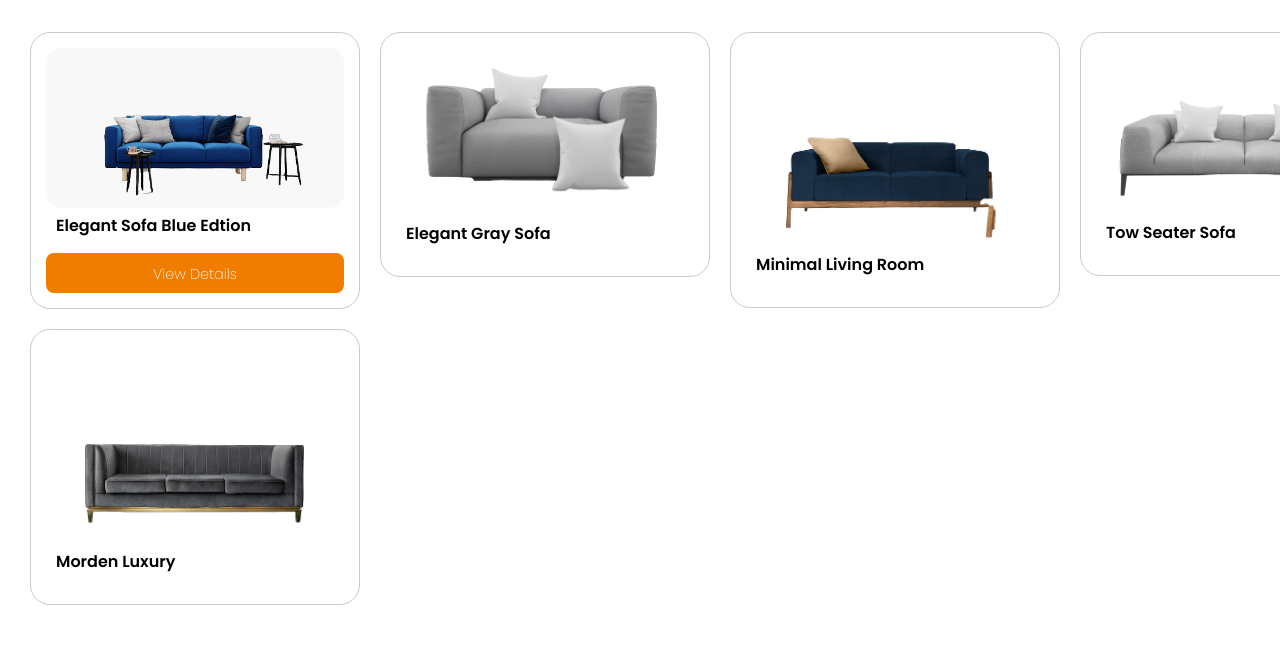
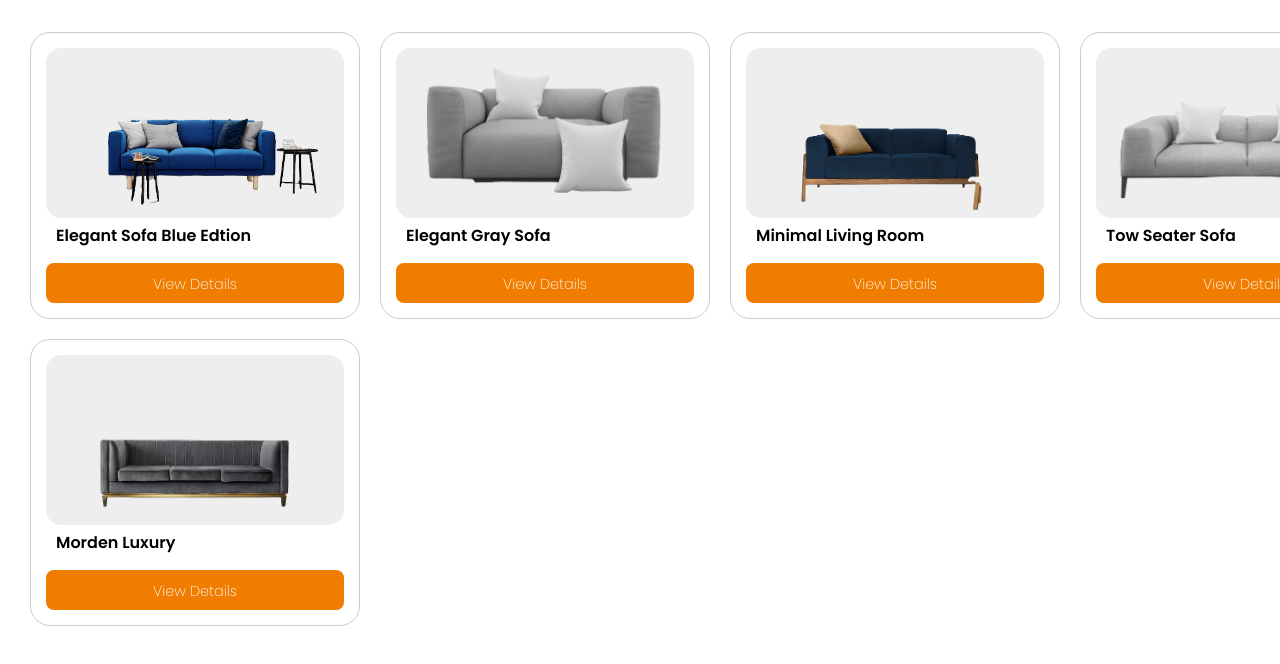
Before and after one commit to yashnayi234/ShivShaktiFurniture, a plain HTML site: page products.html in a window 1280 px wide. Shown: the part 404-1068 px from the top of the page. Drawn offline with Linux system fonts and the light colour scheme.

Commit message:
product card

```diff
--- a/assets/css/product.css
+++ b/assets/css/product.css
@@ -684,11 +684,11 @@ body::-webkit-scrollbar-thumb {
     }
     .product-bg{
         border-radius: 15px;
-        background-color: #f9f8f8;
+        background-color: #eeeeee;
     }
     .respo-img{
-        height: 70%;
-        width: 100%;
+        height: 170px;
+        width: auto;
         display: block;
         margin-left: auto;
         margin-right: auto;
--- a/products.html
+++ b/products.html
@@ -67,23 +67,35 @@
                         <img class="respo-img" src="assets/img/catalog/sofablue.png">
                     </div>
                     <p class="product-text">Elegant Sofa Blue edtion</p>
-                <div class="btn"><a href="productdetail.html" class="btn-view">View Details</a></div>
+                    <div class="btn"><a href="productdetail.html" class="btn-view">View Details</a></div>
                 </div>
                 <div class="product-card">
-                    <img class="respo-img" src="assets/img/catalog/elegant-gray-sofa-one.png">
+                    <div class="product-bg">
+                        <img class="respo-img" src="assets/img/catalog/elegant-gray-sofa-one.png">
+                    </div>
                     <p class="product-text">Elegant gray Sofa</p>
+                    <div class="btn"><a href="productdetail.html" class="btn-view">View Details</a></div>
                 </div>
                 <div class="product-card">
-                    <img class="respo-img" src="assets/img/catalog/minimal-living-room-interior.png">
+                    <div class="product-bg">
+                        <img class="respo-img" src="assets/img/catalog/minimal-living-room-interior.png">
+                    </div>
                     <p class="product-text">Minimal Living Room</p>
+                    <div class="btn"><a href="productdetail.html" class="btn-view">View Details</a></div>
                 </div>
                 <div class="product-card">
-                    <img class="respo-img" src="assets/img/catalog/two-seater-gray-sofa.png">
+                    <div class="product-bg">
+                        <img class="respo-img" src="assets/img/catalog/two-seater-gray-sofa.png">
+                    </div>
                     <p class="product-text">Tow seater sofa</p>
+                    <div class="btn"><a href="productdetail.html" class="btn-view">View Details</a></div>
                 </div>
                 <div class="product-card">
-                    <img class="respo-img" src="assets/img/catalog/mid-century-modern-luxury.png">
+                    <div class="product-bg">
+                        <img class="respo-img" src="assets/img/catalog/mid-century-modern-luxury.png">
+                    </div>
                     <p class="product-text">morden luxury</p>
+                    <div class="btn"><a href="productdetail.html" class="btn-view">View Details</a></div>
                 </div>
             </div>
         </div>
```
